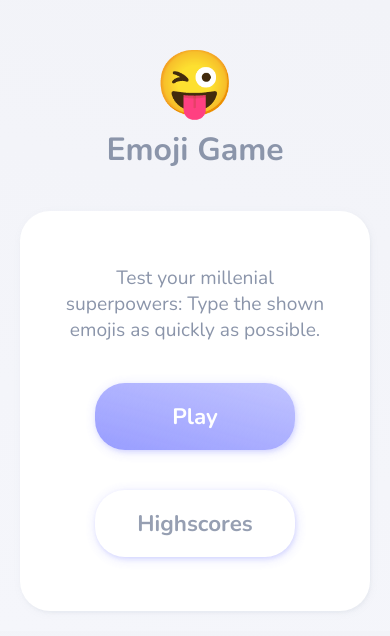
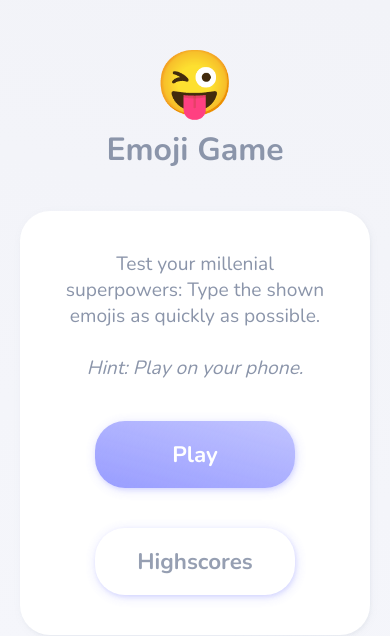
Before and after one commit to jossdoe/emojis, a Next.js app: page / in a window 390 px wide. Shown: the top 636 px of the page. Built offline with nearby package versions, Linux system fonts and the light colour scheme.

Commit message:
Mobile hint on index

```diff
--- a/pages/index.js
+++ b/pages/index.js
@@ -62,7 +62,9 @@ const IndexPage = () => {
     <>
       <Instructions>
         Test your millenial superpowers: Type the shown emojis as quickly as
-        possible.
+        possible. <br />
+        <br />
+        <em>Hint: Play on your phone.</em>
       </Instructions>
       <PlayButton onClick={() => setGameState('countdown')}>Play</PlayButton>
       <ScoreButton onClick={() => router.push('/scores')}>
```
